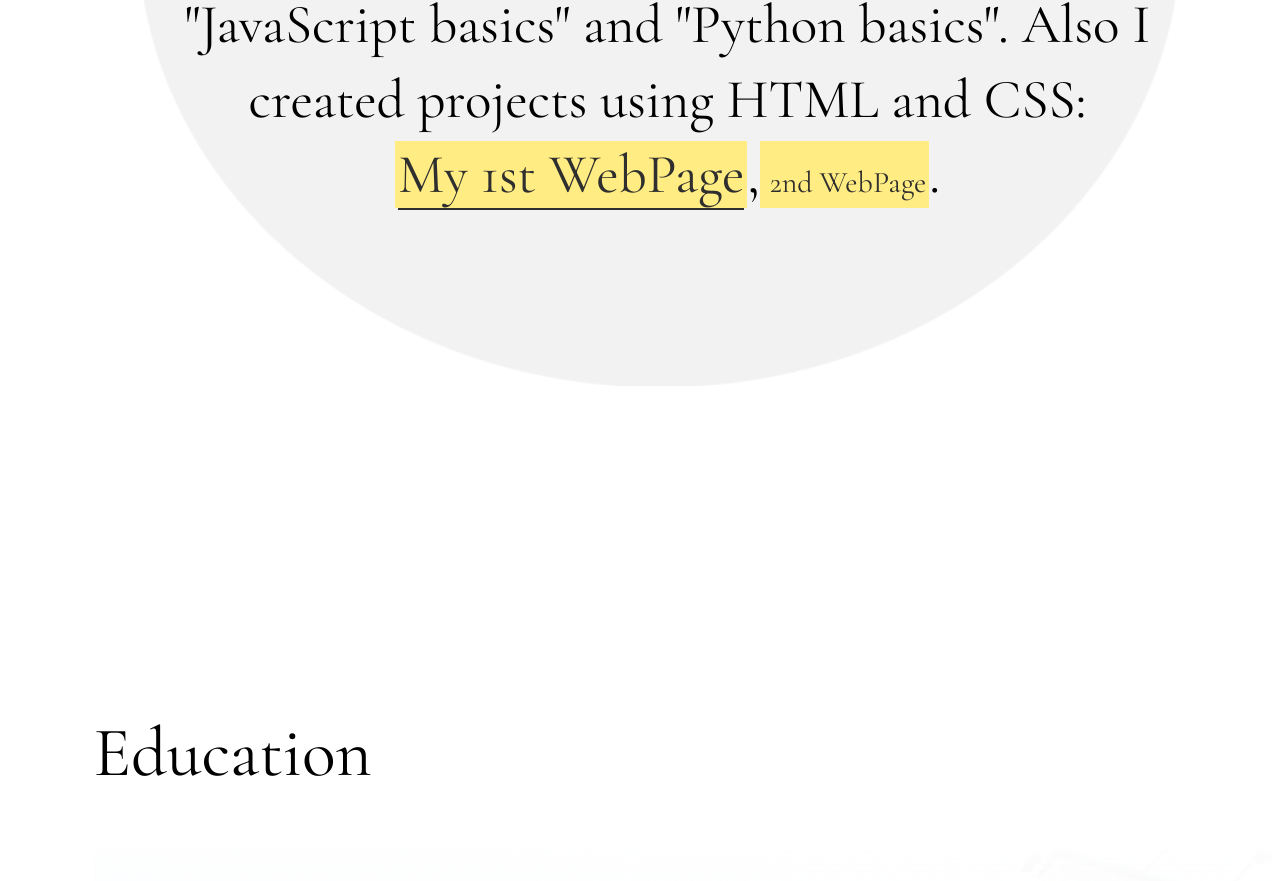
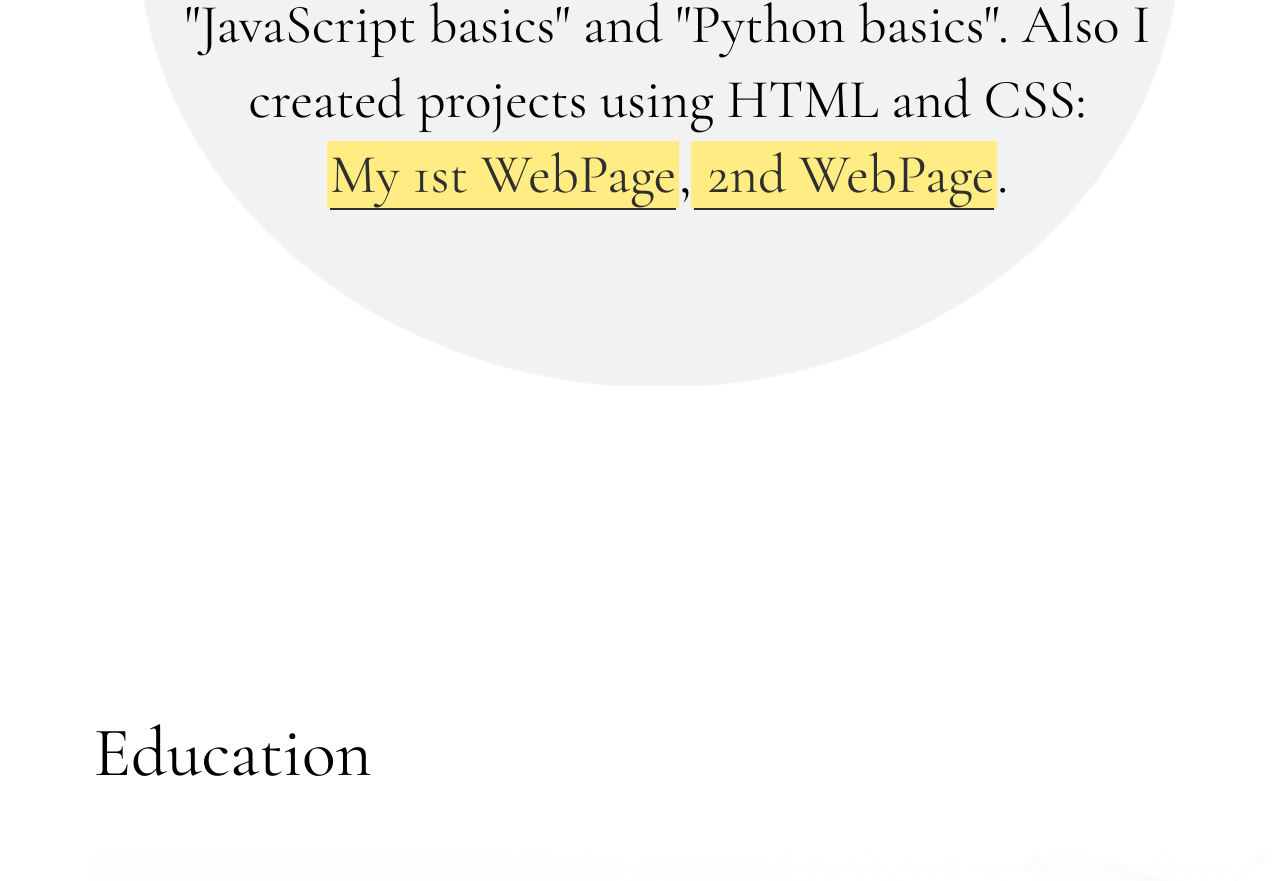
Before and after one commit to IvanDenisenko/rsschool-cv, a plain HTML site: page index.html in a window 1280 px wide. Shown: the part 2667-3548 px from the top of the page. Drawn offline with nearby package versions, Linux system fonts and the light colour scheme.

Commit message:
Add files via upload

```diff
--- a/index.html
+++ b/index.html
@@ -70,7 +70,7 @@
         <h3>Work experience</h3>
         <p class="work_text">
             I am Junior Developer. I have several certificates: "HTML & CSS for beginners", "JavaScript basics" and "Python basics".
-Also I created projects using HTML and CSS:<br> <mark><a href="https://rolling-scopes-school.github.io/ivandenisenko-JSFE2021Q1/wildlife/" class="a_link">My 1st WebPage</a></mark>,<mark><a href="https://rolling-scopes-school.github.io/ivandenisenko-JSFE2021Q1/online-zoo/"> 2nd WebPage</a></mark>.
+Also I created projects using HTML and CSS:<br> <mark><a href="https://rolling-scopes-school.github.io/ivandenisenko-JSFE2021Q1/wildlife/" class="a_link">My 1st WebPage</a></mark>,<mark><a href="https://rolling-scopes-school.github.io/ivandenisenko-JSFE2021Q1/online-zoo/" class="a_link"> 2nd WebPage</a></mark>.
         </p>
     </div>
     </div>
```
